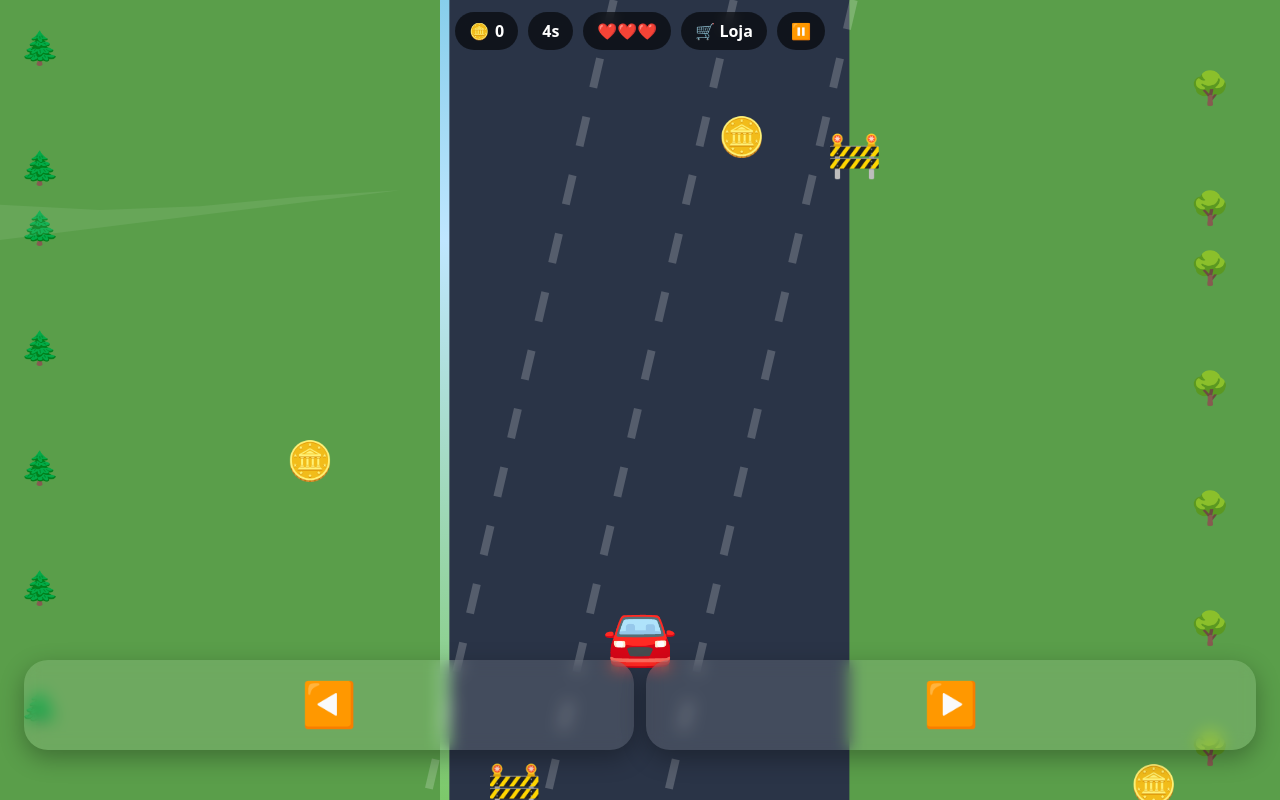
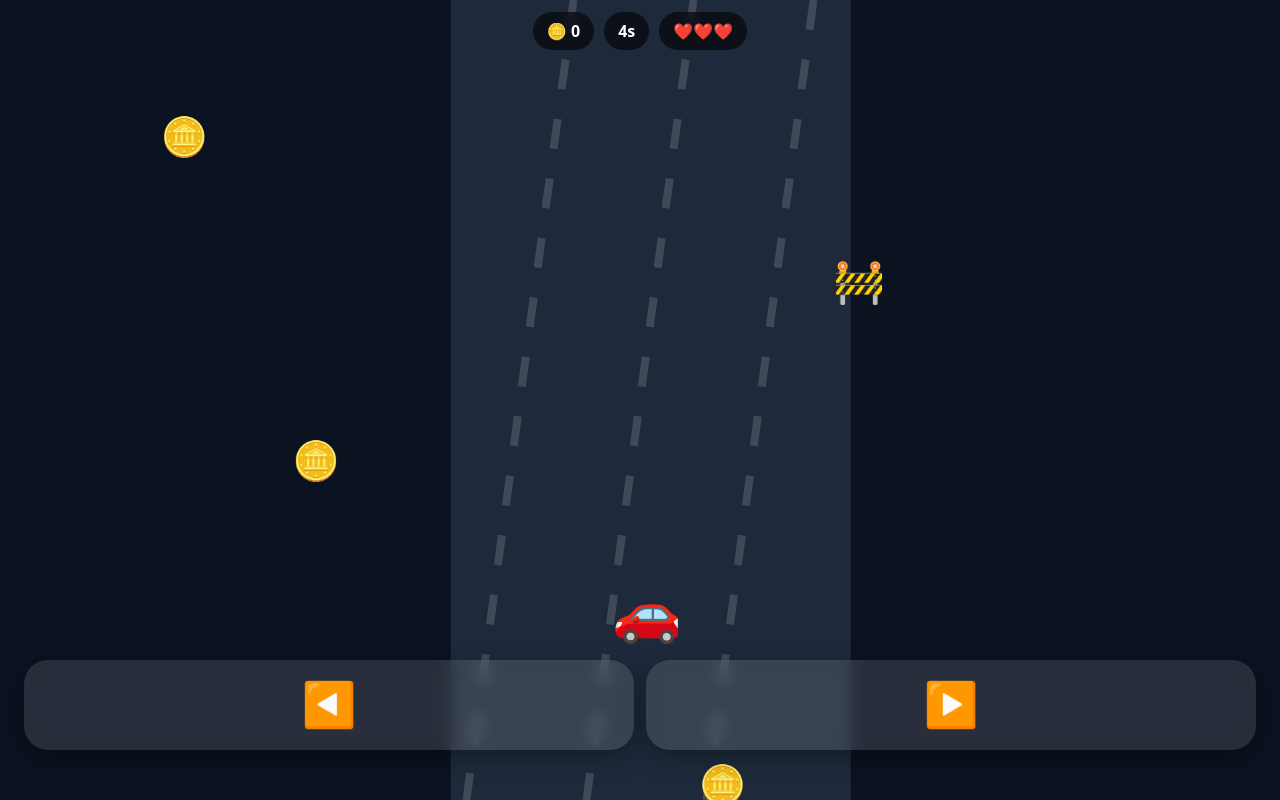
Before and after one commit to detiillimichel-max/Corrida-de-Carrinho, a plain HTML site: page index.html in a window 1280 px wide. Drawn offline with Linux system fonts and the light colour scheme.

Commit message:
Refactor HTML structure and update styles

```diff
--- a/index.html
+++ b/index.html
@@ -2,103 +2,60 @@
 <html lang="pt-BR"><head><meta charset="utf-8"><meta name="viewport" content="width=device-width,initial-scale=1"><title>Corrida Simples</title>
 <style>
 body{margin:0;background:#0b1220;color:#fff;font-family:system-ui,sans-serif;overflow:hidden}
-canvas{display:block;background:linear-gradient(#87ceeb 0%,#bfe6ff 30%,#7cc96a 100%)}
-#hud{position:absolute;top:12px;left:0;right:0;display:flex;justify-content:center;gap:10px;z-index:5;flex-wrap:wrap;padding:0 10px}
-#hud div{background:rgba(0,0,0,.6);padding:8px 14px;border-radius:999px;font-weight:700;backdrop-filter:blur(6px);display:flex;align-items:center;gap:6px;cursor:pointer}
+canvas{display:block;background:linear-gradient(#1a2333,#0b1220)}
+#hud{position:absolute;top:12px;left:0;right:0;display:flex;justify-content:center;gap:10px;z-index:5}
+#hud div{background:rgba(0,0,0,.6);padding:8px 14px;border-radius:999px;font-weight:700;backdrop-filter:blur(6px)}
 #ctrl{position:absolute;bottom:50px;left:0;right:0;display:flex;gap:12px;padding:0 24px;z-index:5}
 #ctrl button{flex:1;height:90px;font-size:44px;border-radius:24px;border:none;background:rgba(255,255,255,.12);backdrop-filter:blur(8px);color:#fff;box-shadow:0 8px 24px rgba(0,0,0,.3)}
 #ctrl button:active{transform:scale(.96);background:rgba(255,255,255,.22)}
-#gameover{position:absolute;inset:0;display:none;align-items:center;justify-content:center;background:rgba(0,0,0,.85);z-index:10;padding:20px}
+#gameover{position:absolute;inset:0;display:none;align-items:center;justify-content:center;background:rgba(0,0,0,.8);z-index:10}
 #gameover.show{display:flex}
-.card{background:#141c2f;padding:28px;border-radius:24px;text-align:center;min-width:280px;max-width:400px}
+.card{background:#141c2f;padding:28px;border-radius:24px;text-align:center;min-width:280px}
 .card h1{margin:0 0 10px}
-.card button{margin-top:14px;padding:14px 20px;border:none;border-radius:12px;background:#ff9f0a;color:#111;font-weight:900;font-size:16px;width:100%;cursor:pointer}
-.suggestions{text-align:left;margin-top:16px;background:#0b1222;padding:12px;border-radius:12px;font-size:14px;line-height:1.5}
-.suggestions b{color:#ff9f0a}
+.card button{margin-top:14px;padding:14px 20px;border:none;border-radius:12px;background:#ff9f0a;color:#111;font-weight:900;font-size:16px;width:100%}
 </style></head><body>
-<div id="hud">
-<div>🪙 <span id="c">0</span></div>
-<div id="t">0s</div>
-<div id="lives">❤️❤️❤️</div>
-<div id="shopBtn">🛒 Loja</div>
-<div id="pauseBtn">⏸️</div>
-</div>
+<div id="hud"><div>🪙 <span id="c">0</span></div><div id="t">0s</div><div id="lives">❤️❤️❤️</div></div>
 <canvas id="cv"></canvas>
 <div id="ctrl"><button id="l">◀️</button><button id="r">▶️</button></div>
-<div id="gameover"><div class="card">
-<h1>Fim de Jogo</h1>
-<div>Moedas: <b id="finalc">0</b></div>
-<div>Tempo: <b id="finalt">0s</b></div>
-<div>Recorde: <b id="best">0</b> moedas</div>
-<div class="suggestions">
-<b>Ideias para evoluir:</b><br>
-• Modo turbo ao pegar 3 ⭐ seguidas<br>
-• Skins de carro na loja 🛒<br>
-• Pista com chuva e noite<br>
-• Ranking online de amigos<br>
-• Missões diárias com prêmios
-</div>
-<button id="restart">Jogar Novamente</button>
-</div></div>
+<div id="gameover"><div class="card"><h1>Fim de Jogo</h1><div>Moedas: <b id="finalc">0</b></div><div>Tempo: <b id="finalt">0s</b></div><button id="restart">Jogar Novamente</button></div></div>
 <script>
 const cv=document.getElementById('cv'),ctx=cv.getContext('2d');
 function resize(){cv.width=innerWidth;cv.height=innerHeight}addEventListener('resize',resize);resize();
-let x=cv.width/2,y=cv.height-140,vx=0,coins=[],obs=[],prizes=[],t=0,cnt=0,lives=3,left=false,right=false,running=true,paused=false,curve=0,best=Number(localStorage.getItem('corrida_best')||0);
-document.getElementById('best').textContent=best;
-function spawnCoin(){coins.push({x:Math.random()*(cv.width-120)+60,y:-30})}
-function spawnObs(){obs.push({x:Math.random()*(cv.width-120)+60,y:-40})}
-function spawnPrize(){if(Math.random()<0.4)prizes.push({x:Math.random()*(cv.width-120)+60,y:-30})}
-setInterval(()=>{if(running&&!paused)spawnCoin()},900);
-setInterval(()=>{if(running&&!paused)spawnObs()},1500);
-setInterval(()=>{if(running&&!paused)spawnPrize()},5000);
-function drawScenery(){
- // side grass with trees
- ctx.fillStyle='#5a9e4a';
- ctx.fillRect(0,0,cv.width/2-200,cv.height);
- ctx.fillRect(cv.width/2+200,0,cv.width/2-200,cv.height);
- // trees
- ctx.font='32px serif';
- for(let i=0;i<8;i++){
-   const ty=(t*60+i*120)% (cv.height+100)-50;
-   ctx.fillText('🌲',40,ty);
-   ctx.fillText('🌳',cv.width-70,ty+40);
- }
- // mountains far
- ctx.fillStyle='rgba(255,255,255,.08)';
- ctx.beginPath();ctx.moveTo(0,cv.height*0.3);for(let i=0;i<5;i++){ctx.lineTo(i*100,cv.height*0.25+Math.sin(i+t*0.1)*10)}ctx.lineTo(0,cv.height*0.3);ctx.fill();
-}
+let x=cv.width/2,y=cv.height-140,vx=0,coins=[],obs=[],prizes=[],t=0,cnt=0,lives=3,left=false,right=false,running=true,curve=0;
+function spawnCoin(){coins.push({x:Math.random()*(cv.width-100)+50,y:-30})}
+function spawnObs(){obs.push({x:Math.random()*(cv.width-100)+50,y:-40})}
+function spawnPrize(){if(Math.random()<0.3)prizes.push({x:Math.random()*(cv.width-100)+50,y:-30})}
+setInterval(spawnCoin,900);
+setInterval(spawnObs,1400);
+setInterval(spawnPrize,5000);
 function loop(){
- if(!running||paused){requestAnimationFrame(loop);return}
+ if(!running)return;
  t+=0.016;
- curve=Math.sin(t*0.4)*100;
- if(left) vx-=1.3; if(right) vx+=1.3; vx*=0.88; x+=vx; x=Math.max(70,Math.min(cv.width-70,x));
- ctx.clearRect(0,0,cv.width,cv.height);
- drawScenery();
+ curve=Math.sin(t*0.5)*80;
+ if(left) vx-=1.2; if(right) vx+=1.2; vx*=0.88; x+=vx; x=Math.max(50,Math.min(cv.width-50,x));
+ ctx.fillStyle='#0b1220';ctx.fillRect(0,0,cv.width,cv.height);
  // road
- ctx.fillStyle='#2a3447';
- ctx.fillRect(cv.width/2-200+curve*0.1,0,400,cv.height);
+ ctx.fillStyle='#1e293b';ctx.fillRect(cv.width/2-200+curve*0.2,0,400,cv.height);
  // lane marks
- ctx.strokeStyle='rgba(255,255,255,.2)';ctx.lineWidth=8;ctx.setLineDash([30,30]);
+ ctx.strokeStyle='rgba(255,255,255,.15)';ctx.lineWidth=8;ctx.setLineDash([30,30]);
  for(let i=-1;i<=1;i++){ctx.beginPath();ctx.moveTo(cv.width/2+i*120+curve,0);ctx.lineTo(cv.width/2+i*120-curve,cv.height);ctx.stroke()}
  ctx.setLineDash([]);
  // coins
- for(let i=coins.length-1;i>=0;i--){let c=coins[i];c.y+=6;c.x+=Math.sin(c.y*0.01)*0.6;ctx.font='38px serif';ctx.fillText('🪙',c.x,c.y);if(Math.hypot(c.x-x,c.y-y)<48){coins.splice(i,1);cnt++;document.getElementById('c').textContent=cnt}else if(c.y>cv.height+60)coins.splice(i,1)}
+ for(let i=coins.length-1;i>=0;i--){let c=coins[i];c.y+=6;c.x+=Math.sin(c.y*0.01)*0.5;ctx.font='38px serif';ctx.fillText('🪙',c.x,c.y);if(Math.hypot(c.x-x,c.y-y)<45){coins.splice(i,1);cnt++;document.getElementById('c').textContent=cnt}else if(c.y>cv.height+60)coins.splice(i,1)}
  // obstacles
- for(let i=obs.length-1;i>=0;i--){let o=obs[i];o.y+=7;ctx.font='44px serif';ctx.fillText('🚧',o.x,o.y);if(Math.hypot(o.x-x,o.y-y)<48){obs.splice(i,1);lives--;updateLives();if(lives<=0)gameOver()}else if(o.y>cv.height+60)obs.splice(i,1)}
+ for(let i=obs.length-1;i>=0;i--){let o=obs[i];o.y+=7;ctx.font='42px serif';ctx.fillText('🚧',o.x,o.y);if(Math.hypot(o.x-x,o.y-y)<45){obs.splice(i,1);lives--;updateLives();if(lives<=0)gameOver()}else if(o.y>cv.height+60)obs.splice(i,1)}
  // prizes
- for(let i=prizes.length-1;i>=0;i--){let p=prizes[i];p.y+=5;ctx.font='40px serif';ctx.fillText('⭐',p.x,p.y);if(Math.hypot(p.x-x,p.y-y)<48){prizes.splice(i,1);cnt+=5;document.getElementById('c').textContent=cnt;flash()}else if(p.y>cv.height+60)prizes.splice(i,1)}
- // car front
- ctx.font='60px serif';ctx.textAlign='center';ctx.fillText('🚘',x,y);
+ for(let i=prizes.length-1;i>=0;i--){let p=prizes[i];p.y+=5;ctx.font='38px serif';ctx.fillText('⭐',p.x,p.y);if(Math.hypot(p.x-x,p.y-y)<45){prizes.splice(i,1);cnt+=5;document.getElementById('c').textContent=cnt;flash()}else if(p.y>cv.height+60)prizes.splice(i,1)}
+ // car
+ ctx.font='56px serif';ctx.fillText('🚗',x-28,y-28);
  document.getElementById('t').textContent=Math.floor(t)+'s';
  requestAnimationFrame(loop);
 }
 function updateLives(){document.getElementById('lives').textContent='❤️'.repeat(lives)+'🖤'.repeat(3-lives)}
 function flash(){document.body.style.filter='brightness(1.3)';setTimeout(()=>document.body.style.filter='',150)}
-function gameOver(){running=false;document.getElementById('finalc').textContent=cnt;document.getElementById('finalt').textContent=Math.floor(t)+'s';if(cnt>best){best=cnt;localStorage.setItem('corrida_best',best)}document.getElementById('best').textContent=best;document.getElementById('gameover').classList.add('show')}
-document.getElementById('restart').onclick=()=>{x=cv.width/2;vx=0;coins=[];obs=[];prizes=[];t=0;cnt=0;lives=3;running=true;paused=false;updateLives();document.getElementById('c').textContent=0;document.getElementById('gameover').classList.remove('show');loop()}
-document.getElementById('pauseBtn').onclick=()=>{paused=!paused;document.getElementById('pauseBtn').textContent=paused?'▶️':'⏸️'}
-document.getElementById('shopBtn').onclick=()=>alert('Loja em breve! Troque moedas por skins 🚗✨')
+function gameOver(){running=false;document.getElementById('finalc').textContent=cnt;document.getElementById('finalt').textContent=Math.floor(t)+'s';document.getElementById('gameover').classList.add('show')}
+document.getElementById('restart').onclick=()=>{x=cv.width/2;vx=0;coins=[];obs=[];prizes=[];t=0;cnt=0;lives=3;running=true;updateLives();document.getElementById('c').textContent=0;document.getElementById('gameover').classList.remove('show');loop()}
 document.getElementById('l').onpointerdown=()=>left=true;document.getElementById('l').onpointerup=()=>left=false;document.getElementById('l').onpointerleave=()=>left=false;
 document.getElementById('r').onpointerdown=()=>right=true;document.getElementById('r').onpointerup=()=>right=false;document.getElementById('r').onpointerleave=()=>right=false;
-updateLives();loop();
+loop();
 </script></body></html>
```
